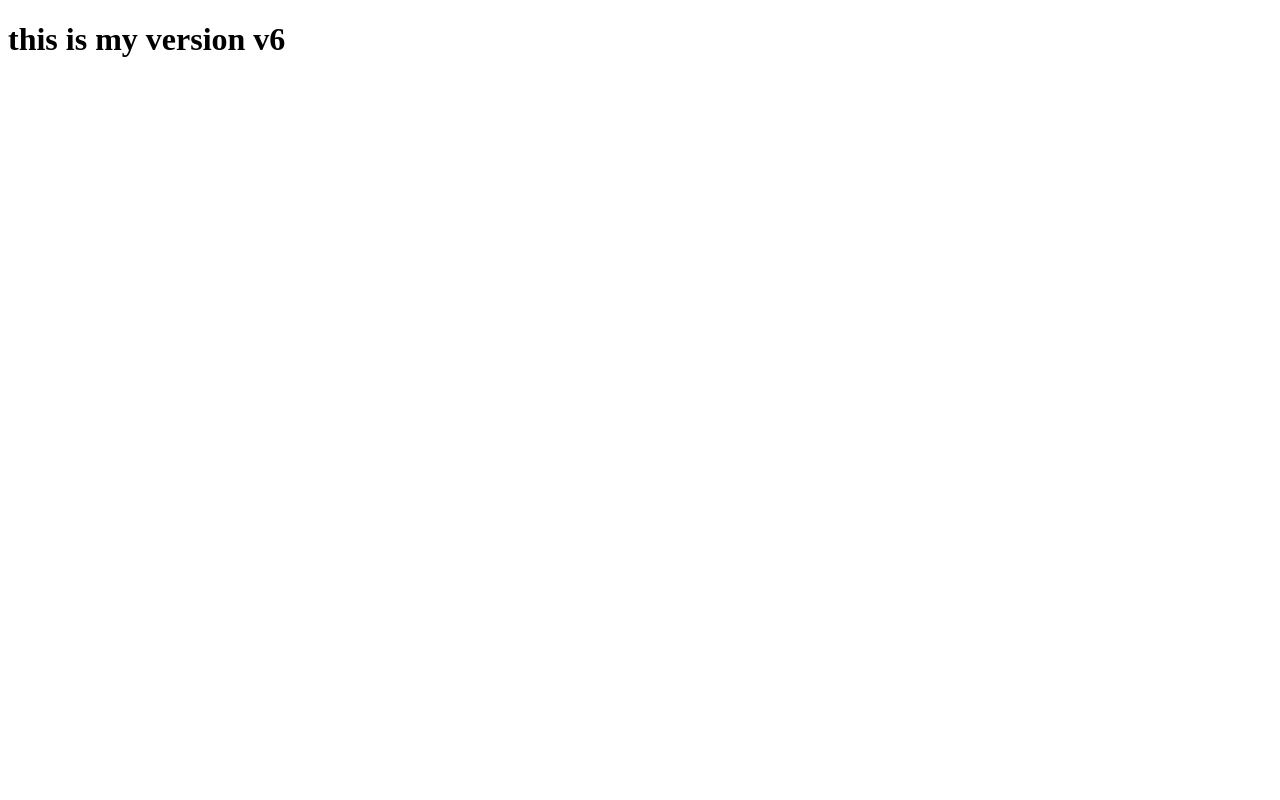
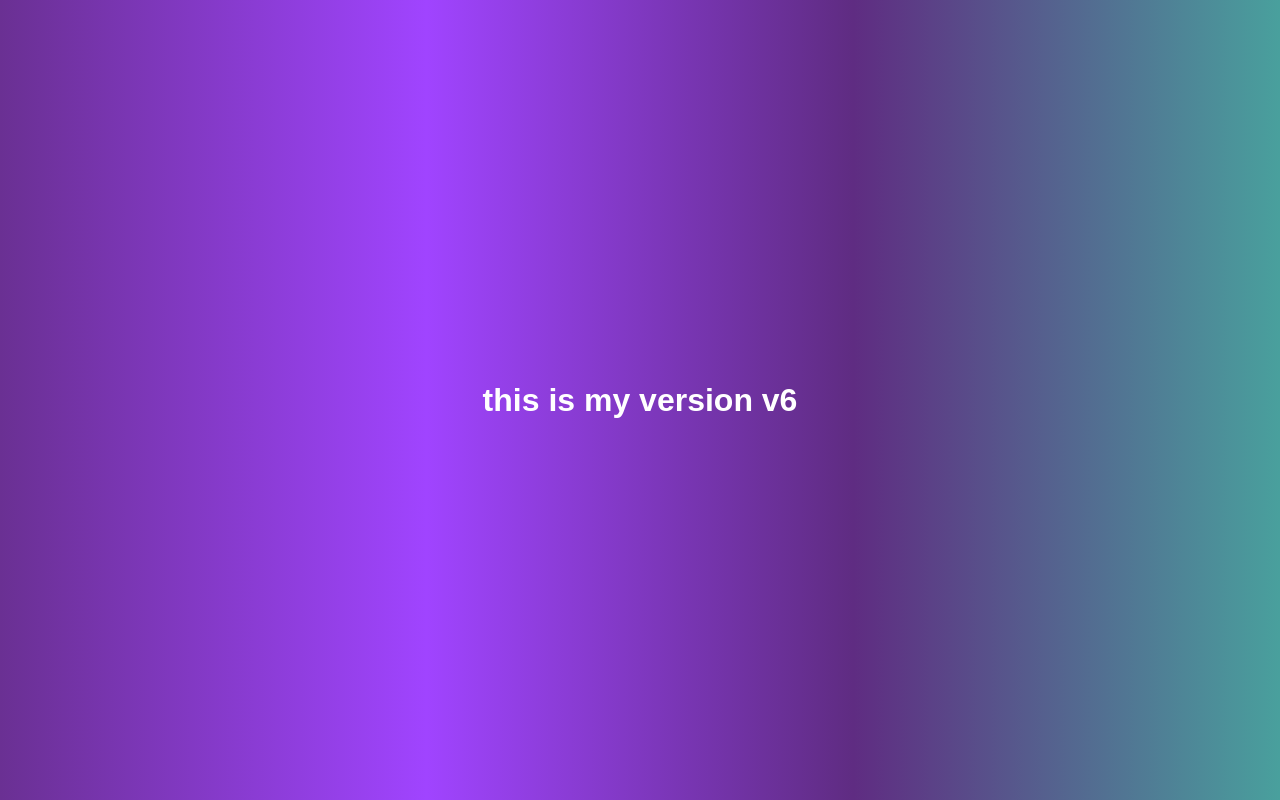
Before and after one commit to GC995362/myrepo-, a plain HTML site: page index.html in a window 1280 px wide. Drawn offline with Linux system fonts and the light colour scheme.

Commit message:
added for design

```diff
--- a/index.html
+++ b/index.html
@@ -3,6 +3,7 @@
 <head>
     <meta charset="UTF-8">
     <meta name="viewport" content="width=device-width, initial-scale=1.0">
+    <link rel="stylesheet" href="style.css">
     <title>Document</title>
 </head>
 <body>
--- /dev/null
+++ b/style.css
@@ -0,0 +1,28 @@
+/*style.css*/
+body {
+    /* Set a gradient background from purple to teal */
+    background: linear-gradient(to right, #6a3093, #a044ff, #5f2c82, #49a09d);
+    font-family: Arial, sans-serif;
+    /* Sets a clean, modern font for the body text */
+    color: white;
+    /* Sets the text color to white for better contrast */
+    margin: 0;
+    /* Removes default margin */
+    padding: 0;
+    /* Removes default padding */
+    display: flex;
+    /* Enables flexbox layout */
+    justify-content: center;
+    /* Centers content horizontally */
+    align-items: center;
+    /* Centers content vertically */
+    height: 100vh;
+    /* Makes the body take the full height of the viewport */
+}
+
+h1 {
+    font-size: 2em;
+    /* Sets the size of the header text */
+    text-align: center;
+    /* Centers the header text */
+}
```
